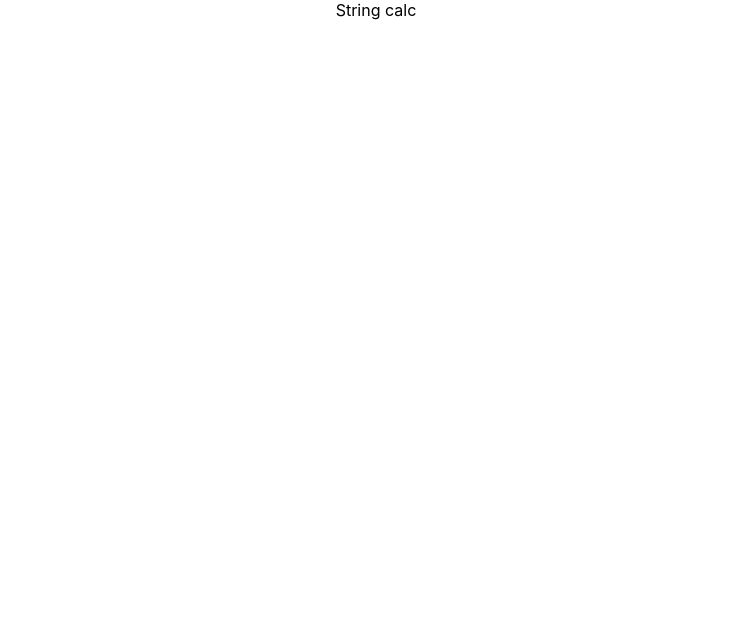
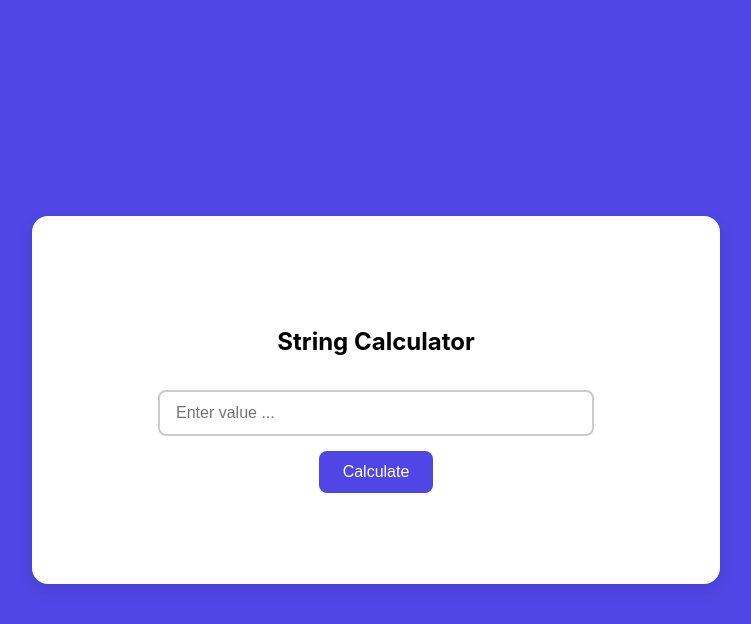
Before and after one commit to TejaMaheshReddy-dev/StringCalc, a React (Create React App) app: page / in a window 1280 px wide. Shown: the top 624 px of the page, without its empty margins (264-1015 px from the left). Built offline with nearby package versions, Linux system fonts and the light colour scheme.

Commit message:
Design of component with testcases

```diff
--- a/src/App.css
+++ b/src/App.css
@@ -1,3 +1,58 @@
 .App {
-  text-align: center;
+  display: flex;
+  flex-direction: column;
+  justify-content: center;
+  align-items: center;
+  height: 100vh;
+  background-color:#4f46e5
 }
+
+.custom-input {
+  width:25rem;
+  padding: 12px 16px;
+  margin: 15px;
+  border: 2px solid #ccc;
+  border-radius: 8px;
+  font-size: 16px;
+  outline: none;
+  transition: border-color 0.3s ease;
+}
+
+.custom-input:focus {
+  border-color: #4f46e5; /* nice purple-blue */
+  box-shadow: 0 0 0 3px rgba(99, 102, 241, 0.2);
+}
+
+.custom-btn {
+  background-color: #4f46e5;
+  color: white;
+  padding: 12px 24px;
+  font-size: 16px;
+  border: none;
+  border-radius: 8px;
+  cursor: pointer;
+}
+
+.custom-btn:hover {
+  background-color: #4338ca;
+  transform: scale(1.03);
+}
+
+.custom-btn:active {
+  transform: scale(0.98);
+}
+
+.card {
+  background: #fff;
+  border-radius: 16px;
+  box-shadow: 0 6px 16px rgba(0, 0, 0, 0.08);
+  padding: 24px;
+  transition: transform 0.3s ease, box-shadow 0.3s ease;
+  cursor: pointer;
+  height:40%;
+  width:50%;
+  display: flex;
+  flex-direction: column;
+  justify-content: center;
+  align-items: center;
+}
--- a/src/App.js
+++ b/src/App.js
@@ -1,11 +1,20 @@
 import './App.css';
 
 function App() {
+  const handleOnClick=()=>{
+    console.log("Clicked")
+  }
+  const handleOnChange=(event)=>{
+    const stringValue=event.target.value
+    console.log(stringValue)
+  }
   return (
     <div className="App">
-      <header className="App-header">
-        String calc
-      </header>
+      <div className="card">
+        <h2>String Calculator</h2>
+        <input  type="text" className="custom-input" placeholder="Enter value ..." onChange={(event)=>handleOnChange(event)}/>
+        <button className="custom-btn" onClick={handleOnClick}>Calculate</button>
+      </div>
     </div>
   );
 }
```
Also changed, not shown: 1 other file (tests, documents, lock files or other folders).
